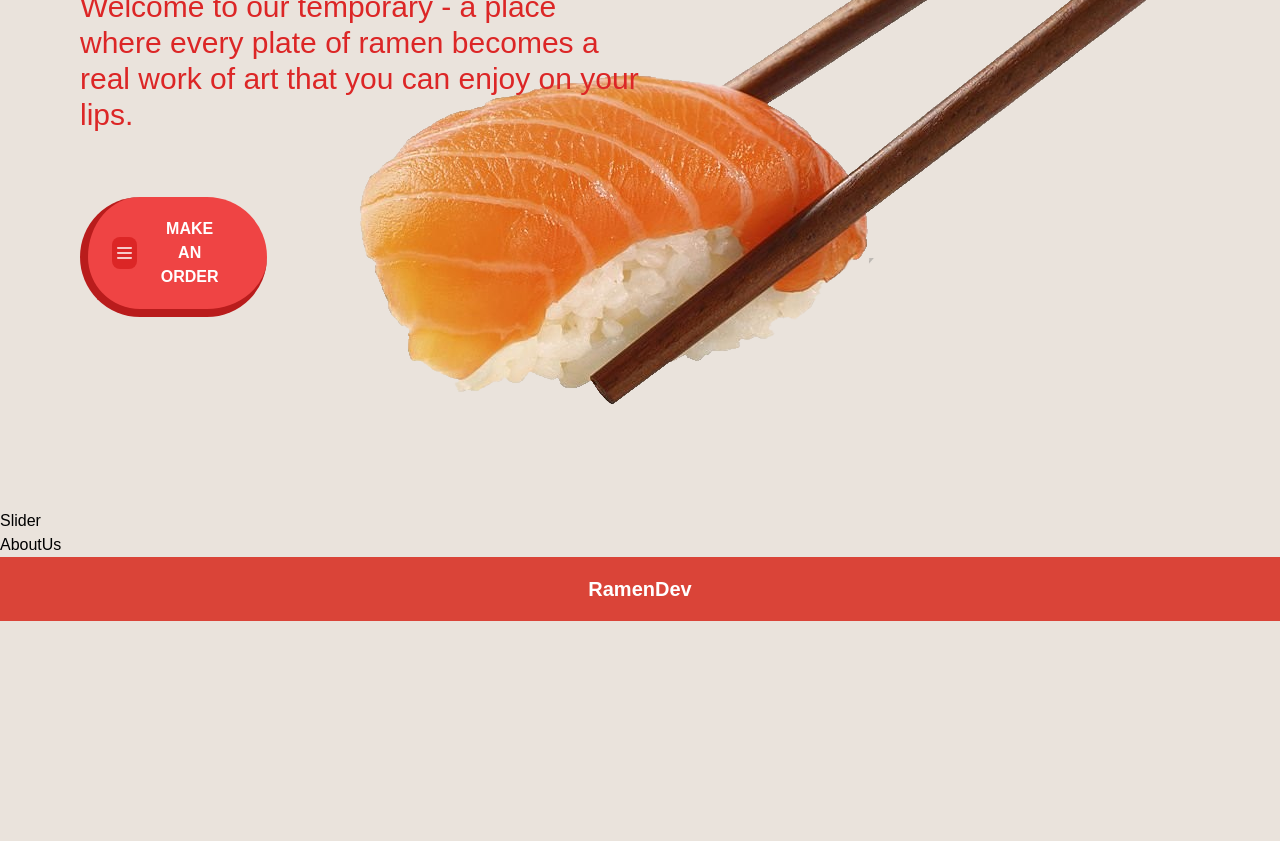
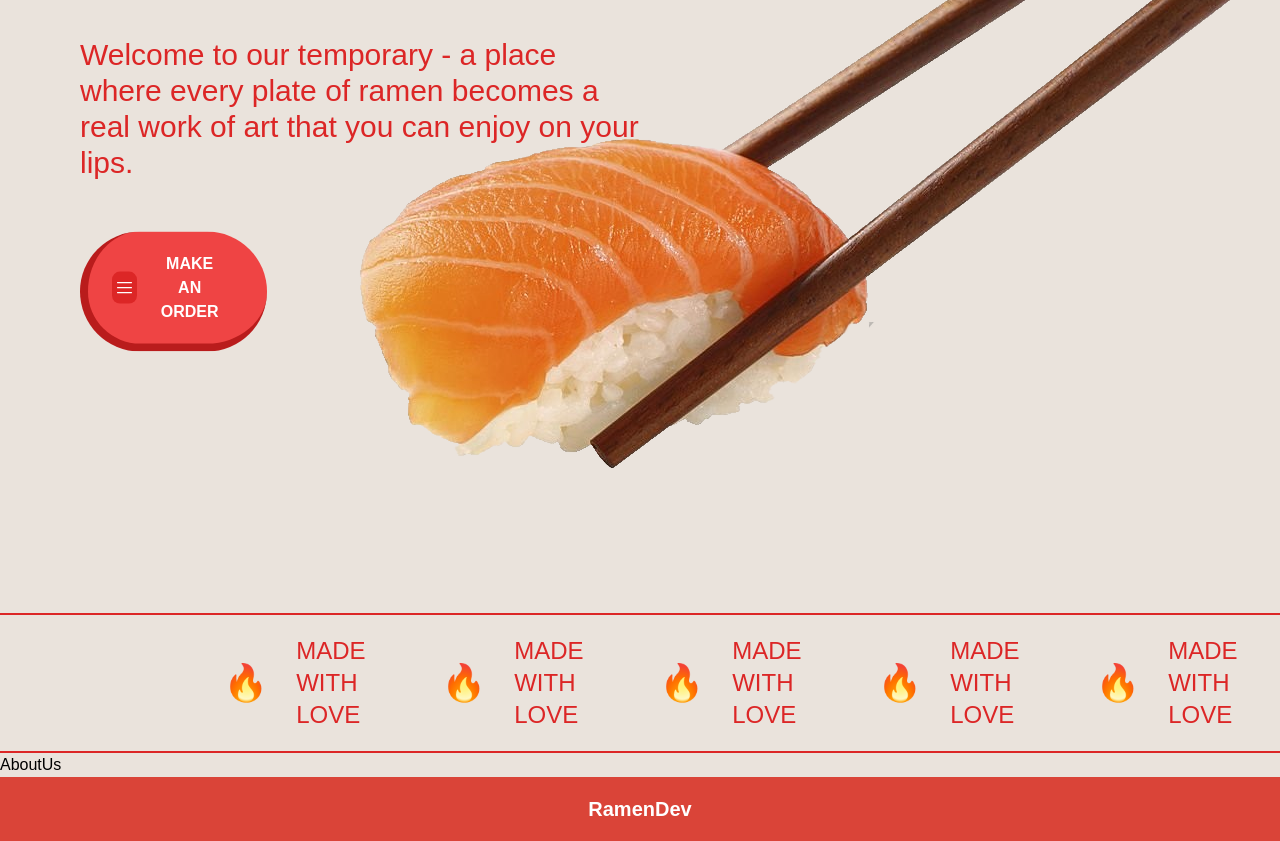
Before and after one commit to denimozh/DeliveryDev, a Next.js app: page / in a window 1280 px wide. Shown: the part 660-1501 px from the top of the page. Before the commit the page ends 1281 px from the top, so only its background shows below. Built offline with nearby package versions, Linux system fonts and the light colour scheme.

Commit message:
added slider - half done the animations

```diff
--- a/package.json
+++ b/package.json
@@ -26,6 +26,7 @@
     "eslint-config-next": "14.0.4",
     "postcss": "^8",
     "tailwindcss": "^3.3.0",
+    "tailwindcss-animated": "^1.0.1",
     "typescript": "^5"
   }
 }
--- a/src/components/Hero.tsx
+++ b/src/components/Hero.tsx
@@ -5,7 +5,7 @@ import MenuIcon from '@mui/icons-material/Menu';
 
 const Hero = () => {
   return (
-    <div className='pt-16 bg-hero-png bg-no-repeat bg-right-bottom pb-48 '>
+    <div className='pt-28 bg-hero-png bg-no-repeat bg-right-bottom pb-48 '>
         <div className='md:px-20'>
             <p className='text-5xl text-red-700 font-bold font lg:text-9xl'>YOUR ASIAN </p>
             <p className='text-4xl text-red-500 font-bold font pt-2 lg:text-9xl lg:pt-8 lg:text-red-700'>CULINARY DREAM</p>
@@ -14,8 +14,8 @@ const Hero = () => {
             <div className='flex flex-col basis-1/2'>
                 <p className='text-3xl text-red-600 font-medium'>Welcome to our temporary - a place where every plate
                 of ramen becomes a real work of art that you can enjoy on your lips.</p>
-                <div className='pt-16'>
-                  <Button text='MAKE AN ORDER' containerStyles='border-l-8 border-b-8 hover:bg-red-500 hover:border-red-800 active:bg-red-700 border-red-700 bg-red-500 py-5 px-6 w-1/3 rounded-full' textStyles='pl-4 pr-4 text-white font-bold'
+                <div className='pt-20'>
+                  <Button text='MAKE AN ORDER' containerStyles='animate-bounce-slow border-l-8 border-b-8 hover:bg-red-500 hover:border-red-800 active:bg-red-700 border-red-700 bg-red-500 py-5 px-6 w-1/3 rounded-full' textStyles='pl-4 pr-4 text-white font-bold'
                   rightIcon='/menu.svg' iconStyle='p-2 rounded-lg w-8 h-8 bg-red-600' imgStyle='p-1'/>
                 </div>
             </div>
--- a/src/components/Slider.tsx
+++ b/src/components/Slider.tsx
@@ -2,7 +2,38 @@ import React from 'react'
 
 const Slider = () => {
   return (
-    <div>Slider</div>
+    <div className='pt-10'>
+      <div className="flex overflow-hidden space-x-16 border-y-2 py-5 border-red-600 max-w-full">
+        <div className="flex space-x-7 animate-loop-scroll">
+          <div className='flex flex-row gap-7 items-center'>
+              <p className='text-4xl'>🔥</p>
+              <p className='text-2xl text-red-600'>MADE WITH LOVE</p>
+          </div>
+          <div className='flex flex-row gap-7 items-center'>
+              <p className='text-4xl'>🔥</p>
+              <p className='text-2xl text-red-600'>MADE WITH LOVE</p>
+          </div>
+          <div className='flex flex-row gap-7 items-center'>
+              <p className='text-4xl'>🔥</p>
+              <p className='text-2xl text-red-600'>MADE WITH LOVE</p>
+          </div>
+          <div className='flex flex-row gap-7 items-center'>
+              <p className='text-4xl'>🔥</p>
+              <p className='text-2xl text-red-600'>MADE WITH LOVE</p>
+          </div>
+          <div className='flex flex-row gap-7 items-center'>
+              <p className='text-4xl'>🔥</p>
+              <p className='text-2xl text-red-600'>MADE WITH LOVE</p>
+          </div>
+          <div className='flex flex-row gap-7 items-center'>
+              <p className='text-4xl'>🔥</p>
+              <p className='text-2xl text-red-600'>MADE WITH LOVE</p>
+          </div>
+        </div>
+
+
+      </div>
+    </div>
   )
 }
 
--- a/tailwind.config.ts
+++ b/tailwind.config.ts
@@ -20,6 +20,16 @@ const config: Config = {
       fontFamily: {
         poppins: ["Poppins", "sans-serif"],
       },
+      animation: {
+        'loop-scroll': 'loop-scroll 20s linear infinite both',
+        'bounce-slow': 'bounce 3s linear infinite',
+      },
+      keyframes: {
+        'loop-scroll': {
+          from: { transform: 'translateX(-200px)' },
+          to: { transform: 'translateX(100%)' },
+        }
+      }
     },
   },
   plugins: [],
```
Also changed, not shown: 1 other file (tests, documents, lock files or other folders).
